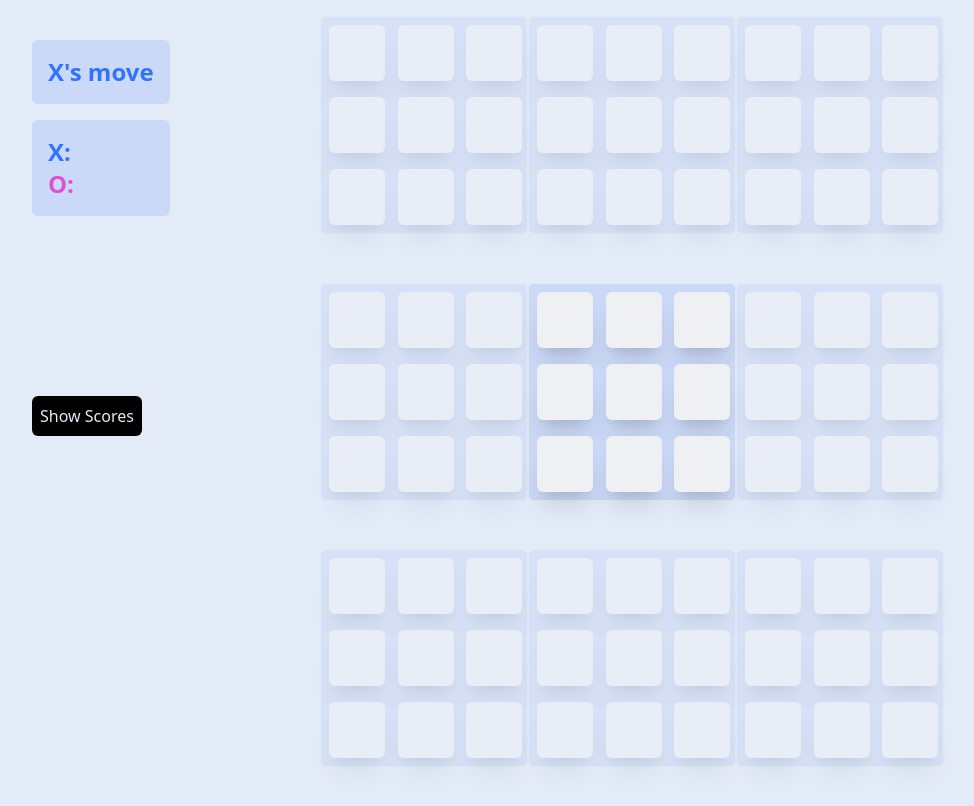
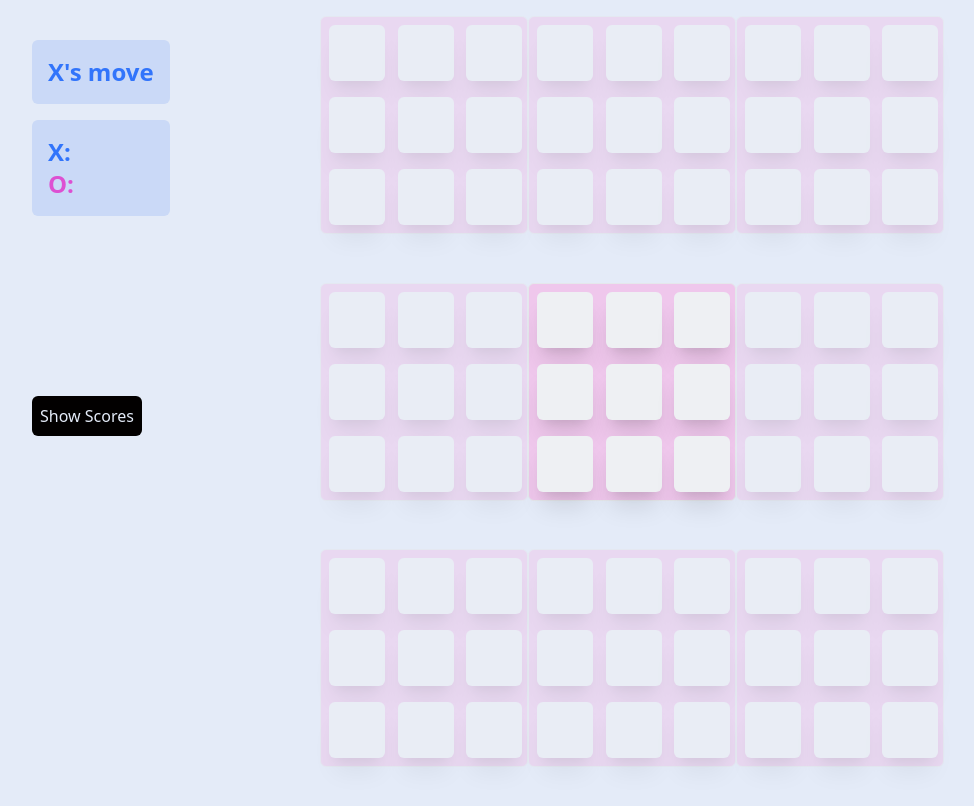
Before and after one commit to Roho7/super_tic_tac_toe, a React (Vite) app in the folder frontend/: page /play in a window 1280 px wide. Shown: the top 806 px of the page, without its empty margins (8-982 px from the left). Built offline with nearby package versions, Linux system fonts and the light colour scheme.

Commit message:
fix: type errors

```diff
--- a/frontend/src/components/InnerBoard.tsx
+++ b/frontend/src/components/InnerBoard.tsx
@@ -2,13 +2,9 @@ import { useRef, useState } from "react";
 import Board from "./Board";
 import WIN_MATRIX from "../utils/WIN_MATRIX";
 
-function InnerBoard({
-  player,
-  setPlayer,
-  sendIdx,
-  sendMatchWinner,
-  sendBoardComplete,
-}) {
+type ValuesState = Array<null | string>;
+
+function InnerBoard({ player, setPlayer, sendIdx, sendMatchWinner }: any) {
   const [values, setValues] = useState(Array(9).fill(null));
   const valuesRef = useRef(Array(9).fill(null));
 
@@ -47,7 +43,7 @@ function InnerBoard({
 
   // Declaration of checkWinner
   // Compare with win matrix, print the winner if matches
-  const checkWinner = (values) => {
+  const checkWinner = (values: ValuesState) => {
     for (let i = 0; i < WIN_MATRIX.length; i++) {
       const [x, y, z] = WIN_MATRIX[i];
       if (values[x] && values[x] === values[y] && values[y] === values[z]) {
@@ -58,7 +54,7 @@ function InnerBoard({
   };
 
   //Check if a board is completed
-  const checkBoardCompletion = (values) => {
+  const checkBoardCompletion = (values: ValuesState) => {
     let count = 0;
     for (let i = 0; i < values.length; i++) {
       if (values[i] != null) {
@@ -76,7 +72,7 @@ function InnerBoard({
 
   return (
     <div className="flex justify-center items-center gap-8 w-fu">
-      <div className="p-2 bg-light-200 border rounded-md">
+      <div className="p-2 bg-accent2-100 border rounded-md">
         <Board board={values} onClick={handleBoxClick} />
       </div>
     </div>
```
